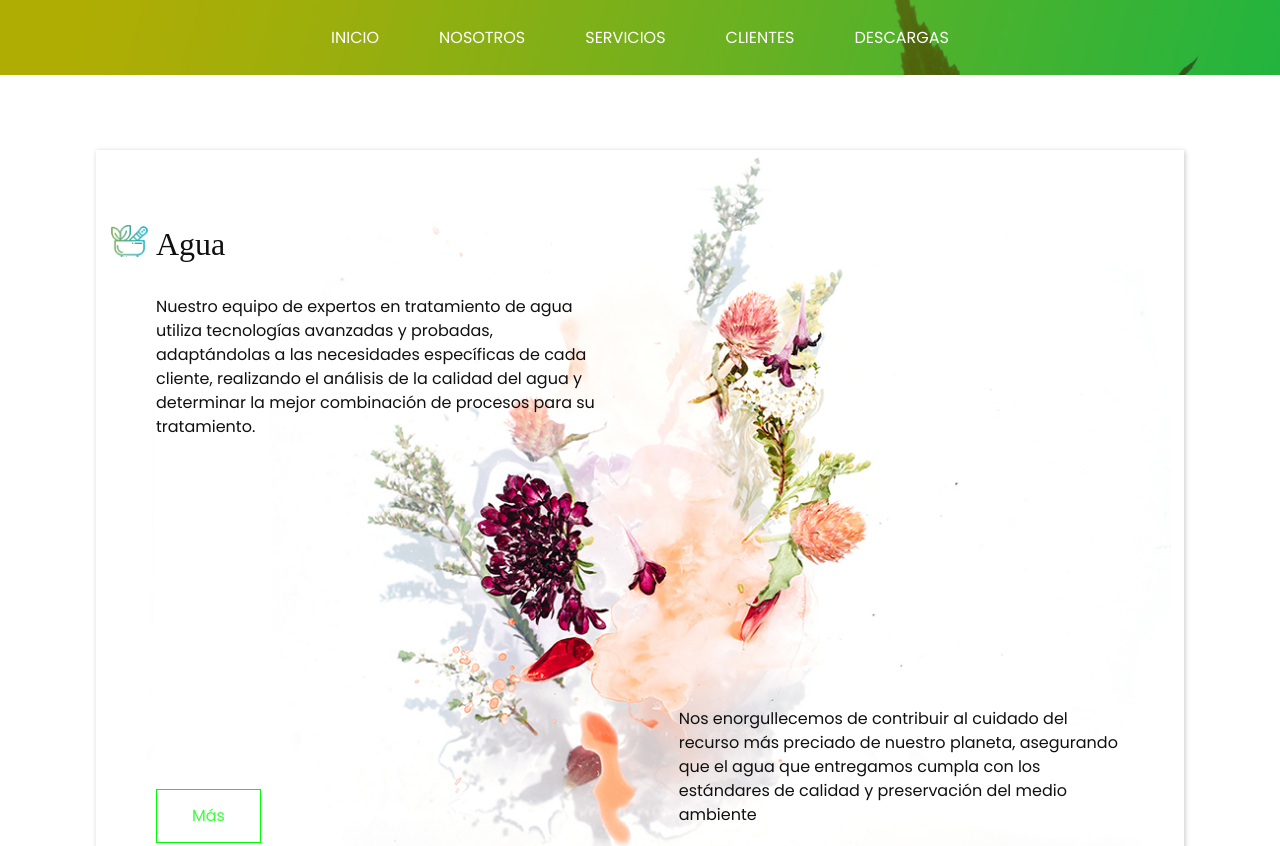
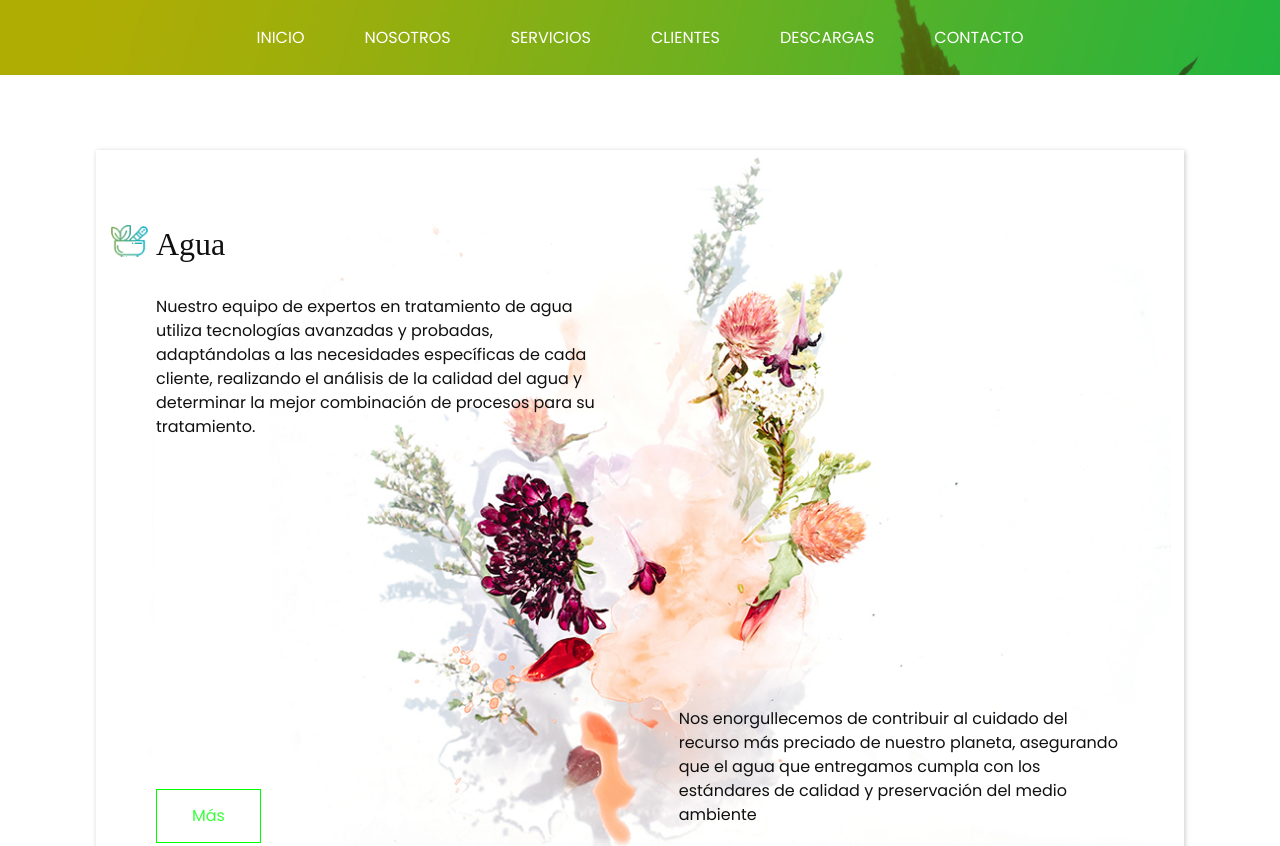
Before and after one commit to xavismith91/VAETTIR, a plain HTML site: page agua.html in a window 1280 px wide. Shown: the top 846 px of the page. Drawn offline with nearby package versions, Linux system fonts and the light colour scheme; files that its build step writes are made by us from their sources.

Commit message:
fixmenuagua

```diff
--- a/agua.html
+++ b/agua.html
@@ -57,6 +57,9 @@
                 </li>
                 <li class="nav-item">
                   <a class="nav-link" href="descargas.html">DESCARGAS</a>
+                </li>
+                <li class="nav-item">
+                  <a class="nav-link" href="contacto.html">CONTACTO</a>
                 </li>
               </ul>
             </div>
```
